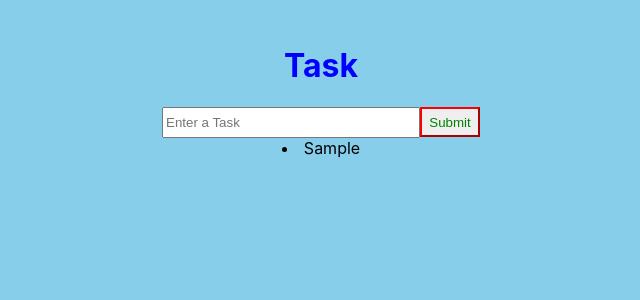
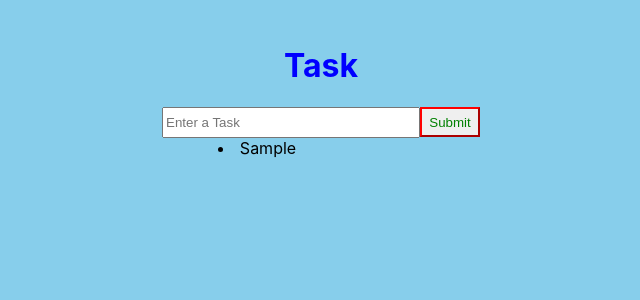
Before and after one commit to Kavippiriyan/React-With-ts, a React (Create React App) app: page / in a window 1280 px wide. Both pictures are taken after typing "Sample" into the empty fields and a click on the button "Submit". Shown: the top 300 px of the page, without its empty margins (344-984 px from the left). Built offline with nearby package versions, Linux system fonts and the light colour scheme.

Commit message:
React with ts Todolist 16/04/2024

```diff
--- a/src/App.tsx
+++ b/src/App.tsx
@@ -2,6 +2,7 @@ import React, { useState } from "react";
 import './App.css';
 import ToDoApp from './components/todolist'
 import { Todo } from "./components/model";
+import List  from './components/List'
 
 const APP: React.FC = () => {
   const [todo, settodo] = useState<string>("")
@@ -21,9 +22,7 @@ const APP: React.FC = () => {
   return (
     <div className="App">
       <ToDoApp todo={todo} settodo={settodo} handleadd={Handleadd} />
-      {todos.map(value=>(
-        <li>{value.todo}</li>
-      ))}
+      <List todos={todos} settodos={settodos} />
     </div>
   );
 }
--- a/src/components/list.tsx
+++ b/src/components/list.tsx
@@ -0,0 +1,21 @@
+import React, { FC } from 'react'
+import { Todo } from './model'
+import './todolist.css'
+
+interface Props {
+    todos: Todo[]
+    settodos: React.Dispatch<React.SetStateAction<Todo[]>>
+}
+
+
+const List: React.FC<Props> = ({ todos, settodos }) => {
+    return (
+        <div className='todos'>
+            {todos.map(value => (
+                <li>{value.todo}</li>
+            ))}
+        </div>
+    )
+}
+
+export default List;
--- a/src/components/todolist.css
+++ b/src/components/todolist.css
@@ -15,3 +15,10 @@
 
 
 }
+.todos
+{
+    display: flex;
+    justify-content: space-evenly;
+    width: 90%;
+    flex-wrap: wrap;
+}
```
Also changed, not shown: src/components/SingleTodo.tsx (added, +11 -0 lines).
